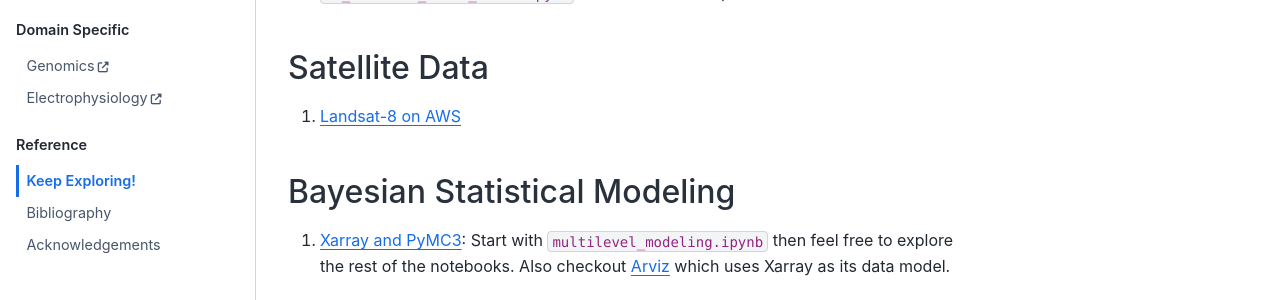
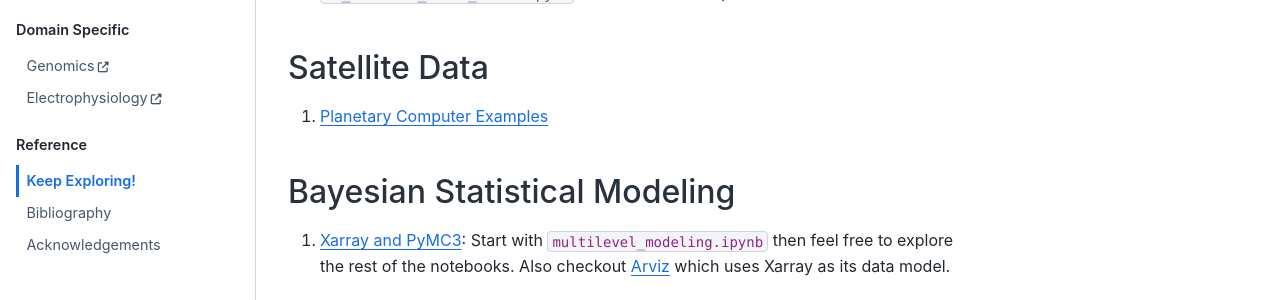
Before and after one commit to xarray-contrib/xarray-tutorial, a Jupyter Book: the page built from reference/resources.md, in a window 1280 px wide. Shown: the part 442-742 px from the top of the page. Built offline with Jupyter Book 1.0.4 settings and Sphinx 7.4.7 and the Sphinx Book theme 1.1.4, drawn with Linux system fonts in a browser that asks for light colours; pages that are not in the unit, such as notebooks, are missing from menus.

Commit message:
Bump all packages and actions (#174)
* bump all packages and actions

* simplify and update actions

* [pre-commit.ci] auto fixes from pre-commit.com hooks

for more information, see https://pre-commit.ci

* add environment name to ci

* remove broken links to previous sections

* replace pangeo binder example with planetary computer

* no mystnb mimetype warning

* try reseting jupyter cache

---------

Co-authored-by: pre-commit-ci[bot] <66853113+pre-commit-ci[bot]@users.noreply.github.com>

```diff
--- a/_config.yml
+++ b/_config.yml
@@ -66,6 +66,8 @@
     # https://github.com/wpilibsuite/sphinxext-rediraffe
     - sphinxext.rediraffe
   config:
+    # application/vnd.holoviews_load.v0+json, application/vnd.holoviews_exec.v0+json
+    suppress_warnings: ['mystnb.unknown_mime_type']
     notfound_context:
       body: "<h1>Whoops! 404 Page Not Found</h1>\n\n<p>Sorry, this page doesn't exist. Many sections of this book have been updated recently.</p><p> Try the search box 🔎 to find what you're looking for!</p>"
     notfound_urls_prefix: /
--- a/reference/resources.md
+++ b/reference/resources.md
@@ -17,7 +17,7 @@
 
 ## Satellite Data
 
-1. [Landsat-8 on AWS](https://aws-uswest2-binder.pangeo.io/v2/gh/pangeo-data/landsat-8-tutorial-gallery/master/?urlpath=git-pull?repo=https://github.com/pangeo-data/landsat-8-tutorial-gallery%26amp%3Burlpath=lab/tree/landsat-8-tutorial-gallery/landsat8.ipynb%3Fautodecode)
+1. [Planetary Computer Examples](https://github.com/microsoft/PlanetaryComputerExamples)
 
 ## Bayesian Statistical Modeling
 
```
Also changed, not shown: 8 other files.
